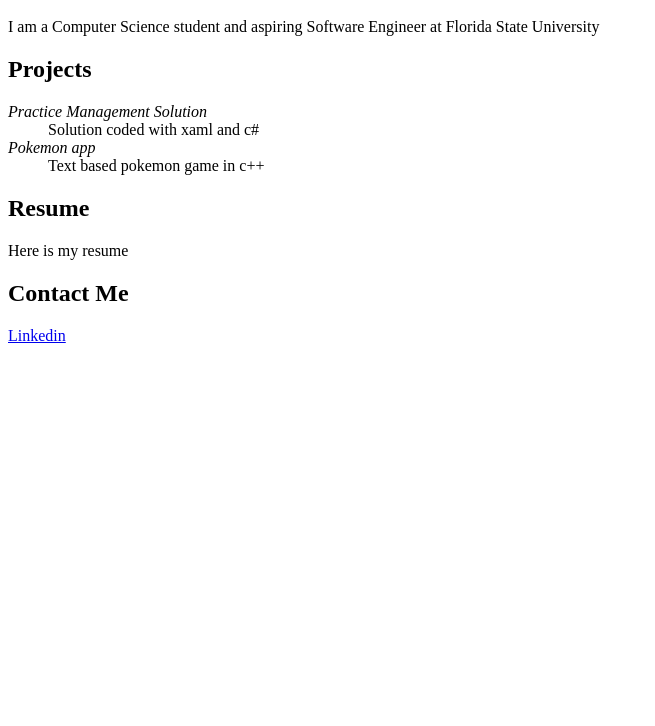
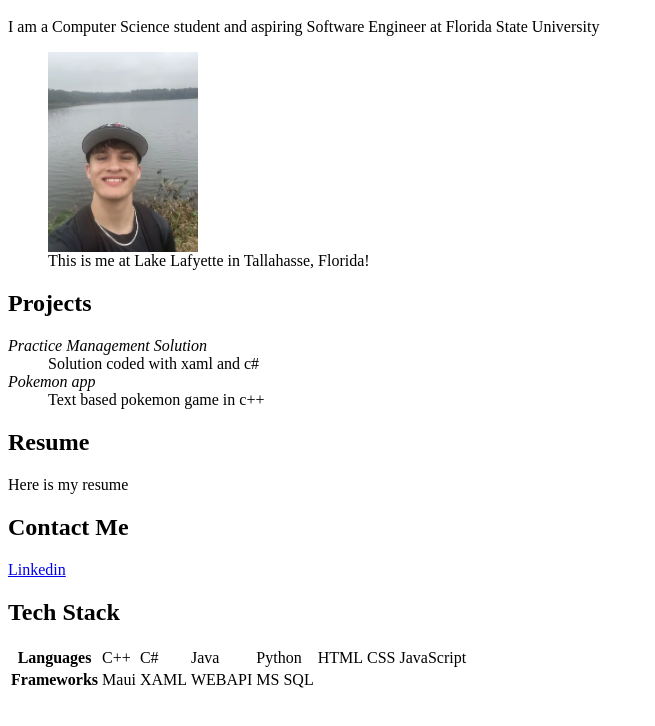
Before and after one commit to mhartle02/personal-portfolio, a plain HTML site: page main.html in a window 1280 px wide. Shown: the part 48-774 px from the top of the page, without its empty margins (0-655 px from the left). Drawn offline with Linux system fonts and the light colour scheme.

Commit message:
Added Tech stack table and image of me

```diff
--- a/main.html
+++ b/main.html
@@ -7,6 +7,12 @@
     <body>
         <h1>Hello, my name is Mason</h1>
         <p>I am a Computer Science student and aspiring Software Engineer at Florida State University</p>
+
+        <figure>
+            <img src="me.webp" alt="Picture of me" title="Me!" height="200" />
+            <figcaption>This is me at Lake Lafyette in Tallahasse, Florida!</figcaption>
+        </figure>
+
 
         <h2>Projects</h2>
 
@@ -25,5 +31,26 @@
         <p>
             <a href="https://www.linkedin.com/in/masonhartle/" target="_blank">Linkedin</a>
         </p>
+
+        <h2>Tech Stack</h2>
+        <table>
+            <tr>
+                <th scope="row">Languages</th>
+                <td>C++</td>
+                <td>C#</td>
+                <td>Java</td>
+                <td>Python</td>
+                <td>HTML</td>
+                <td>CSS</td>
+                <td>JavaScript</td>
+            </tr>
+            <tr>
+                <th scope="row">Frameworks</th>
+                <td>Maui</td>
+                <td>XAML</td>
+                <td>WEBAPI</td>
+                <td>MS SQL</td>
+            </tr>
+        </table>
     </body>
 </html>
```
Also changed, not shown: me.webp (added).
